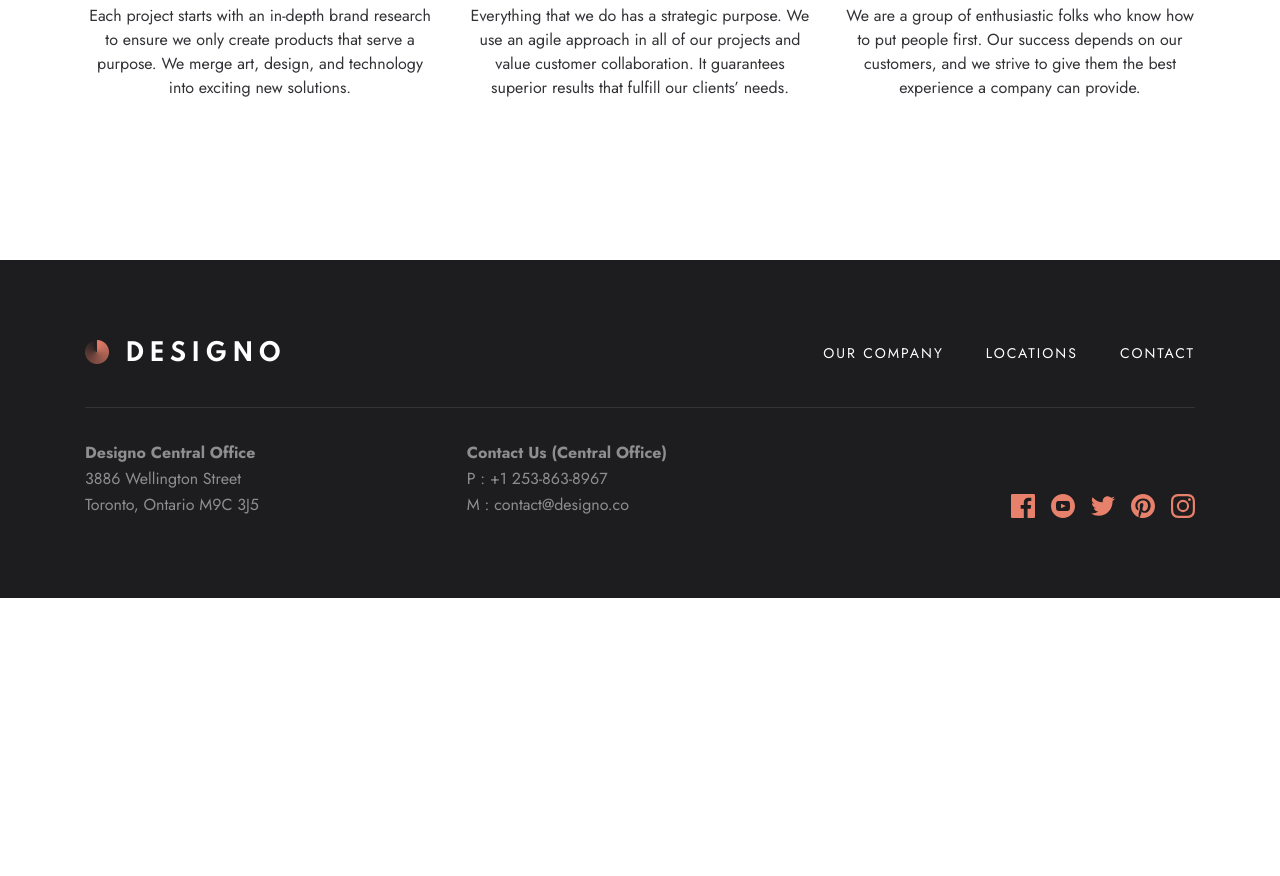
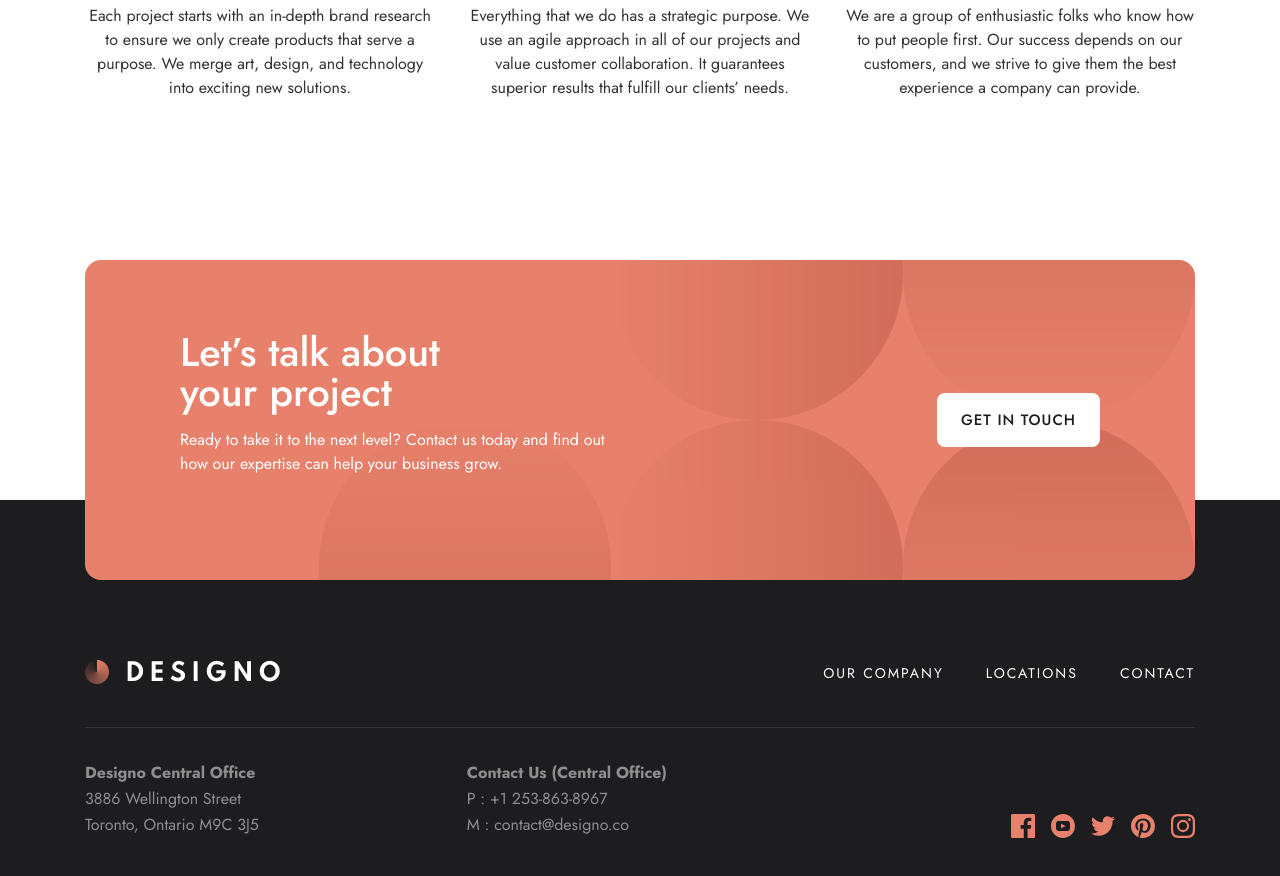
Before and after one commit to awongdev/designo, a Next.js app: page / in a window 1280 px wide. Shown: the part 2060-2936 px from the top of the page. Before the commit the page ends 2658 px from the top, so only its background shows below. Built offline with nearby package versions, Linux system fonts and the light colour scheme.

Commit message:
Feat: Add call to action component

```diff
--- a/app/page.tsx
+++ b/app/page.tsx
@@ -1,6 +1,7 @@
 import Hero from "@/components/home/Hero";
 import ViewDesign from "@/components/ViewDesign";
 import CoreValue from "@/components/home/CoreValue";
+import CallToAction from "@/components/CallToAction";
 
 export default function Home() {
   return (
@@ -26,6 +27,7 @@ export default function Home() {
           </div>
         </div>
       </section>
+      <CallToAction />
     </>
   );
 }
--- /dev/null
+++ b/components/CallToAction.tsx
@@ -0,0 +1,45 @@
+import Image from "next/image";
+import Link from "next/link";
+import Button from "./ui/Button";
+
+const CallToAction = () => {
+  return (
+    <section>
+      <div className="relative before:absolute before:bottom-[-1px] before:left-0 before:right-0 before:top-2/4 before:bg-clr-black md:before:top-3/4">
+        <div className="mx-6 flex flex-col items-center md:mx-10">
+          <div className="relative w-full max-w-1110 overflow-hidden rounded-2xl bg-clr-peach">
+            <picture>
+              <source
+                media="(min-width: 48rem)"
+                srcSet="/assets/shared/desktop/bg-pattern-call-to-action.svg"
+              />
+              <Image
+                src="/assets/shared/desktop/bg-pattern-three-circles.svg"
+                alt=""
+                width={876}
+                height={584}
+                className="absolute right-0 top-2/4 h-[36.5rem] w-[36.5rem] -translate-y-2/4 object-cover object-right md:w-[54.75rem] md:object-center"
+              />
+            </picture>
+            <div className="relative z-10 flex flex-col items-center px-6 py-16 text-center text-clr-white md:py-14 lg:flex-row lg:justify-between lg:px-[5.938rem] lg:py-[4.5rem] lg:text-left">
+              <div className="flex flex-col items-center lg:items-start">
+                <h3 className="mb-4 text-[2rem] font-medium leading-9 md:max-w-xs md:text-[2.5rem] md:leading-10">
+                  Let’s talk about your project
+                </h3>
+                <p className="mb-8 text-15px leading-6 md:max-w-md md:text-base">
+                  Ready to take it to the next level? Contact us today and find
+                  out how our expertise can help your business grow.
+                </p>
+              </div>
+              <Link href="/contact" className="">
+                <Button>Get in touch</Button>
+              </Link>
+            </div>
+          </div>
+        </div>
+      </div>
+    </section>
+  );
+};
+
+export default CallToAction;
```
Also changed, not shown: public/assets/shared/desktop/bg-pattern-three-circles.svg.
